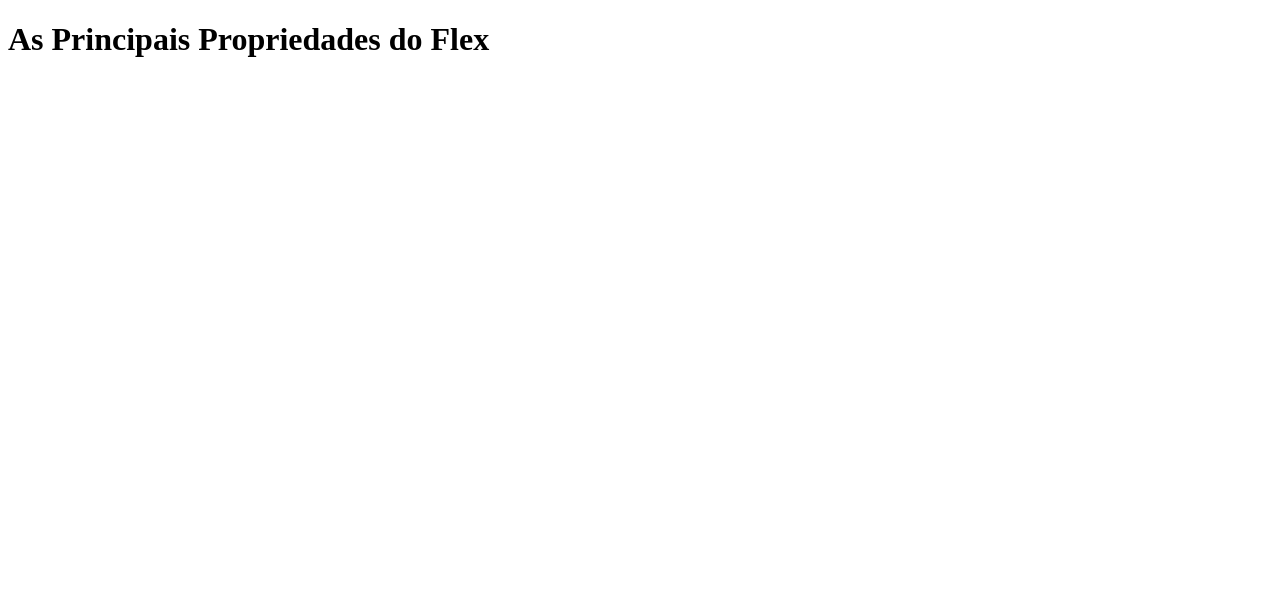
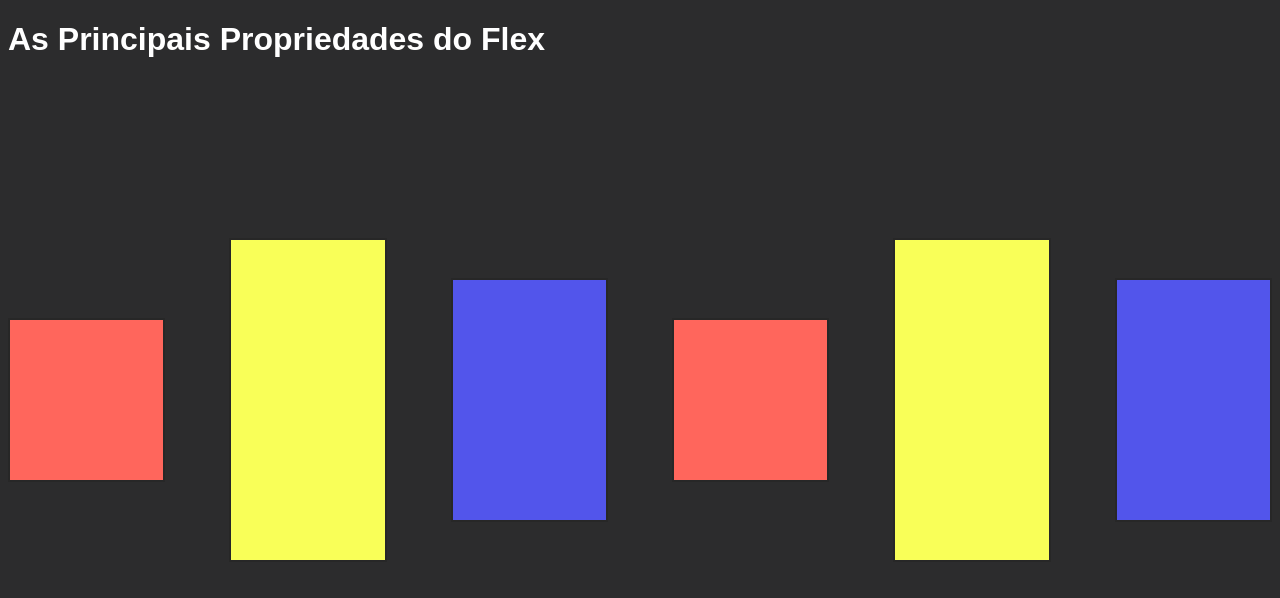
Before and after one commit to AndreiaJSilva/estudo_flex_box, a plain HTML site: page index.html in a window 1280 px wide. Drawn offline with Linux system fonts and the light colour scheme.

Commit message:
Criação do arquivo de estilização

```diff
--- a/index.html
+++ b/index.html
@@ -5,7 +5,7 @@
   <meta charset="UTF-8">
   <meta name="viewport" content="width=device-width, initial-scale=1.0">
   <title>As Principais Propriedades do Flex</title>
-
+  <link rel="stylesheet" href="style.css">
 </head>
 
 <body>
--- /dev/null
+++ b/style.css
@@ -0,0 +1,36 @@
+body {
+  background-color: #2c2c2d;
+  color: #fff;
+  font-family: Arial, Helvetica, sans-serif;
+}
+
+.flex-container {
+  display: flex;
+  flex-direction: row;
+  justify-content: center;
+  align-items: center;
+  gap: 4rem;
+  min-height: 80vh;
+}
+
+
+.box {
+  background-color: #4547c7;
+  border: 2px solid #272727;
+  height: 10rem;
+  width: 10rem;
+}
+
+.box.red {
+  background-color: #ff665c;
+}
+
+.box.yellow {
+  background-color: #f9ff58;
+  height: 20rem;
+}
+
+.box.blue {
+  background-color: #5255eb;
+  height: 15rem;
+}
```
